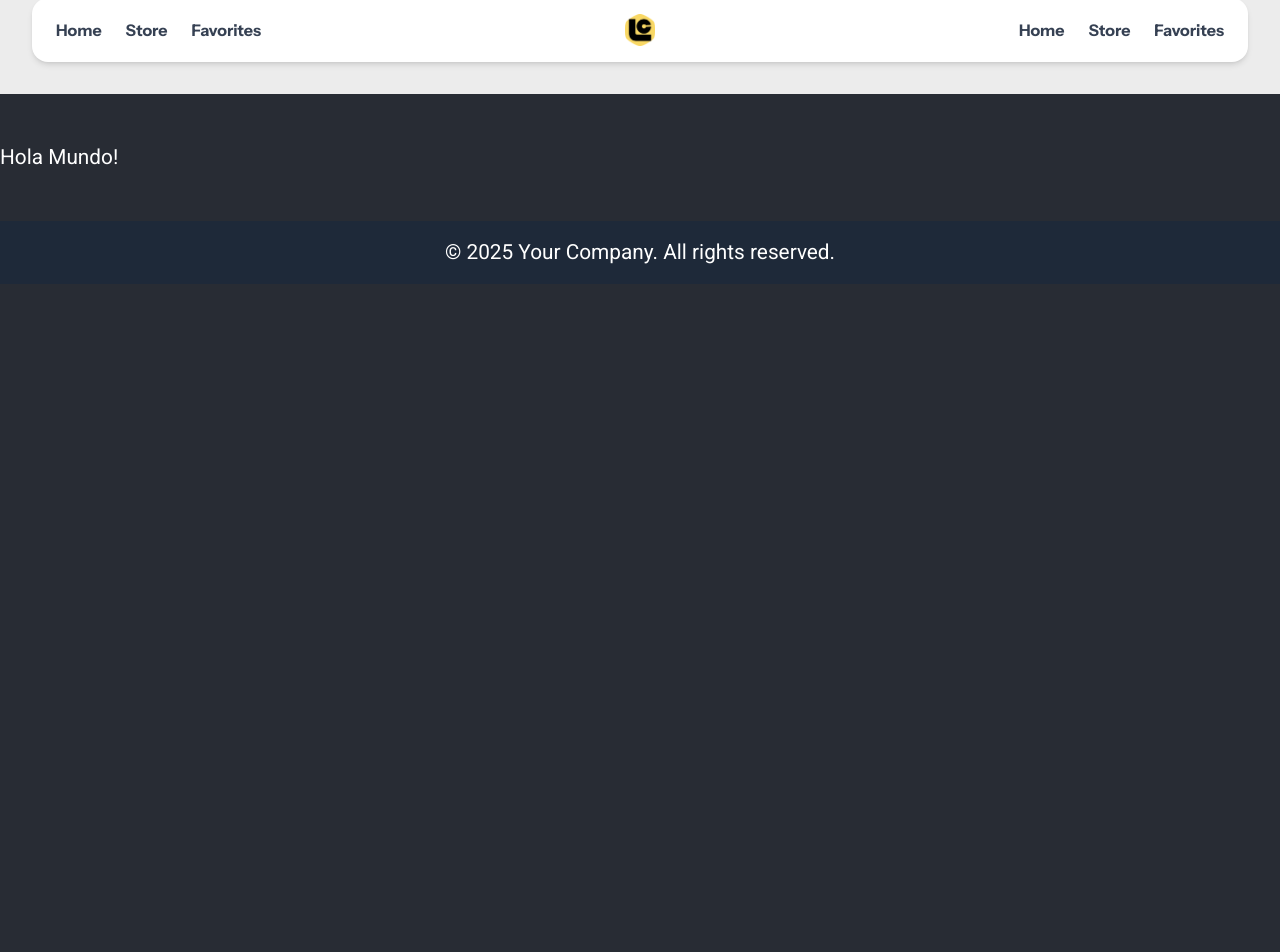
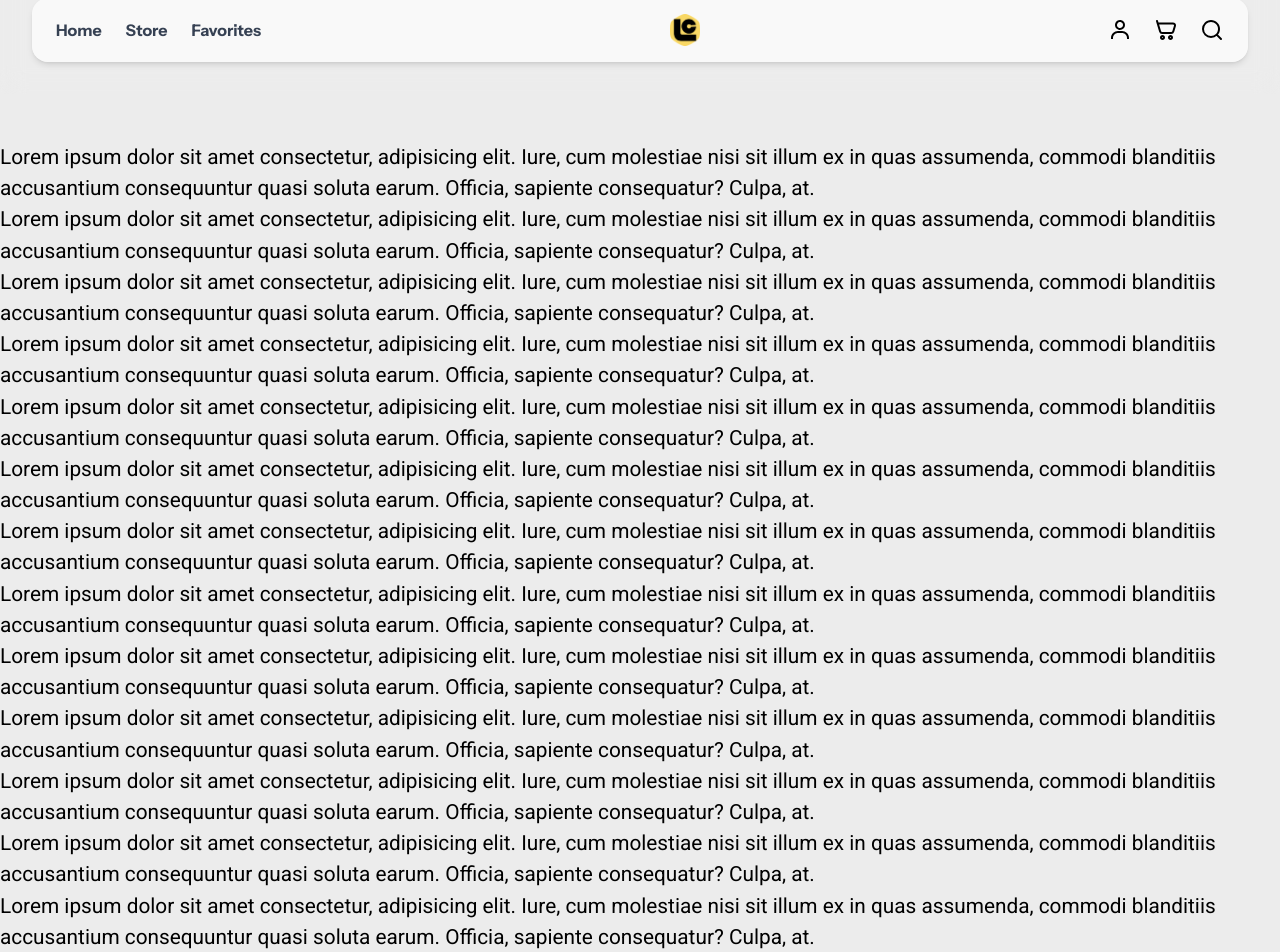
Before and after one commit to ivanparramartinez/ecommerce-frontend-react, a React (Vite) app: page / in a window 1280 px wide. Shown: the part 34-986 px from the top of the page. Before the commit the page ends 800 px from the top, so only its background shows below. Built offline with nearby package versions, Linux system fonts and the light colour scheme.

Commit message:
Added sticky header

```diff
--- a/src/App.css
+++ b/src/App.css
@@ -1,6 +1,6 @@
 body {
-  background-color: #282c34;
-  color: white;
+  background-color: #ECECEC;
+  color: black;
   font-family: "Roboto", sans-serif;
   font-size: 1.3rem;
 }
@@ -16,3 +16,7 @@ body {
   font-optical-sizing: auto;
   font-style: normal;
 }
+
+.header-spacer {
+  height: 80px; /* Adjust this value based on the header height */
+}
--- a/src/App.tsx
+++ b/src/App.tsx
@@ -1,15 +1,109 @@
-import './App.css'
-import MainLayout from './layouts/MainLayout'
+import "./App.css";
+import MainLayout from "./layouts/MainLayout";
 
 function App() {
-
   return (
     <>
       <MainLayout>
-        <h1>Hola Mundo!</h1>
+        <h1>
+          Lorem ipsum dolor sit amet consectetur, adipisicing elit. Iure, cum
+          molestiae nisi sit illum ex in quas assumenda, commodi blanditiis
+          accusantium consequuntur quasi soluta earum. Officia, sapiente
+          consequatur? Culpa, at.
+        </h1>
+        <h1>
+          Lorem ipsum dolor sit amet consectetur, adipisicing elit. Iure, cum
+          molestiae nisi sit illum ex in quas assumenda, commodi blanditiis
+          accusantium consequuntur quasi soluta earum. Officia, sapiente
+          consequatur? Culpa, at.
+        </h1>
+        <h1>
+          Lorem ipsum dolor sit amet consectetur, adipisicing elit. Iure, cum
+          molestiae nisi sit illum ex in quas assumenda, commodi blanditiis
+          accusantium consequuntur quasi soluta earum. Officia, sapiente
+          consequatur? Culpa, at.
+        </h1>
+        <h1>
+          Lorem ipsum dolor sit amet consectetur, adipisicing elit. Iure, cum
+          molestiae nisi sit illum ex in quas assumenda, commodi blanditiis
+          accusantium consequuntur quasi soluta earum. Officia, sapiente
+          consequatur? Culpa, at.
+        </h1>
+        <h1>
+          Lorem ipsum dolor sit amet consectetur, adipisicing elit. Iure, cum
+          molestiae nisi sit illum ex in quas assumenda, commodi blanditiis
+          accusantium consequuntur quasi soluta earum. Officia, sapiente
+          consequatur? Culpa, at.
+        </h1>
+        <h1>
+          Lorem ipsum dolor sit amet consectetur, adipisicing elit. Iure, cum
+          molestiae nisi sit illum ex in quas assumenda, commodi blanditiis
+          accusantium consequuntur quasi soluta earum. Officia, sapiente
+          consequatur? Culpa, at.
+        </h1>
+        <h1>
+          Lorem ipsum dolor sit amet consectetur, adipisicing elit. Iure, cum
+          molestiae nisi sit illum ex in quas assumenda, commodi blanditiis
+          accusantium consequuntur quasi soluta earum. Officia, sapiente
+          consequatur? Culpa, at.
+        </h1>
+        <h1>
+          Lorem ipsum dolor sit amet consectetur, adipisicing elit. Iure, cum
+          molestiae nisi sit illum ex in quas assumenda, commodi blanditiis
+          accusantium consequuntur quasi soluta earum. Officia, sapiente
+          consequatur? Culpa, at.
+        </h1>
+        <h1>
+          Lorem ipsum dolor sit amet consectetur, adipisicing elit. Iure, cum
+          molestiae nisi sit illum ex in quas assumenda, commodi blanditiis
+          accusantium consequuntur quasi soluta earum. Officia, sapiente
+          consequatur? Culpa, at.
+        </h1>
+        <h1>
+          Lorem ipsum dolor sit amet consectetur, adipisicing elit. Iure, cum
+          molestiae nisi sit illum ex in quas assumenda, commodi blanditiis
+          accusantium consequuntur quasi soluta earum. Officia, sapiente
+          consequatur? Culpa, at.
+        </h1>
+        <h1>
+          Lorem ipsum dolor sit amet consectetur, adipisicing elit. Iure, cum
+          molestiae nisi sit illum ex in quas assumenda, commodi blanditiis
+          accusantium consequuntur quasi soluta earum. Officia, sapiente
+          consequatur? Culpa, at.
+        </h1>
+        <h1>
+          Lorem ipsum dolor sit amet consectetur, adipisicing elit. Iure, cum
+          molestiae nisi sit illum ex in quas assumenda, commodi blanditiis
+          accusantium consequuntur quasi soluta earum. Officia, sapiente
+          consequatur? Culpa, at.
+        </h1>
+        <h1>
+          Lorem ipsum dolor sit amet consectetur, adipisicing elit. Iure, cum
+          molestiae nisi sit illum ex in quas assumenda, commodi blanditiis
+          accusantium consequuntur quasi soluta earum. Officia, sapiente
+          consequatur? Culpa, at.
+        </h1>
+        <h1>
+          Lorem ipsum dolor sit amet consectetur, adipisicing elit. Iure, cum
+          molestiae nisi sit illum ex in quas assumenda, commodi blanditiis
+          accusantium consequuntur quasi soluta earum. Officia, sapiente
+          consequatur? Culpa, at.
+        </h1>
+        <h1>
+          Lorem ipsum dolor sit amet consectetur, adipisicing elit. Iure, cum
+          molestiae nisi sit illum ex in quas assumenda, commodi blanditiis
+          accusantium consequuntur quasi soluta earum. Officia, sapiente
+          consequatur? Culpa, at.
+        </h1>
+        <h1>
+          Lorem ipsum dolor sit amet consectetur, adipisicing elit. Iure, cum
+          molestiae nisi sit illum ex in quas assumenda, commodi blanditiis
+          accusantium consequuntur quasi soluta earum. Officia, sapiente
+          consequatur? Culpa, at.
+        </h1>
       </MainLayout>
     </>
-  )
+  );
 }
 
-export default App
+export default App;
--- a/src/components/common/Header.tsx
+++ b/src/components/common/Header.tsx
@@ -1,47 +1,28 @@
-import React from "react";
+import React, { useEffect, useState } from "react";
 import logo from "../../assets/img/logo.png";
 
 const Header: React.FC = () => {
+  const [scrolled, setScrolled] = useState(false);
+
+  useEffect(() => {
+    const handleScroll = () => {
+      setScrolled(window.scrollY > 0);
+    };
+
+    window.addEventListener("scroll", handleScroll);
+    return () => {
+      window.removeEventListener("scroll", handleScroll);
+    };
+  }, []);
+
   return (
-    <header className="p-4 md:p-6 xl:p-8 bg-[#ECECEC]">
+    <>
+      <header className={`p-4 md:p-6 xl:p-8 sticky top-0 w-full z-50 backdrop-blur-md ${scrolled ? 'border-b border-gray-300' : ''}`}>
         <nav
-        className="mx-auto flex max-w-sm md:max-w-3xl lg:max-w-5xl xl:max-w-7xl items-center justify-between p-2 md:py-3 md:px-4 xl:py-4 xl:px-6 shadow-md rounded-lg md:rounded-xl lg:rounded-2xl bg-white instrument-sans font-bold text-base"
+          className="mx-auto flex max-w-sm md:max-w-3xl lg:max-w-5xl xl:max-w-7xl items-center justify-between p-2 md:py-3 md:px-4 xl:py-4 xl:px-6 shadow-md rounded-lg md:rounded-xl lg:rounded-2xl bg-white/70 instrument-sans font-bold text-base"
           aria-label="Global"
         >
-        <div className="flex items-center">
-          <nav className="">
-            <ul className="flex space-x-6">
-              <li>
-                <a href="/" className="text-gray-700 hover:text-gray-900">
-                  Home
-                </a>
-              </li>
-              <li>
-                <a
-                  href="/store"
-                  className="text-gray-700 hover:text-gray-900"
-                >
-                  Store
-                </a>
-              </li>
-              <li>
-                <a
-                  href="/favorites"
-                  className="text-gray-700 hover:text-gray-900"
-                >
-                  Favorites
-                </a>
-              </li>
-            </ul>
-          </nav>
-        </div>
-        <div className="flex lg:flex-initial">
-          <a href="#" className="-m-1.5 p-1.5">
-            <span className="sr-only">Luxury Couture</span>
-            <img alt="" src={logo} className="h-8 w-auto" />
-          </a>
-        </div>
-        <div className="flex items-center">
+          <div className="hidden lg:flex items-center">
             <nav className="">
               <ul className="flex space-x-6">
                 <li>
@@ -65,36 +46,78 @@ const Header: React.FC = () => {
               </ul>
             </nav>
           </div>
-      </nav>
-      {/* <div className="container mx-auto flex items-center justify-between py-4">
+          <div className="flex lg:flex-initial">
+            <a href="#" className="-m-1.5 p-1.5">
+              <span className="sr-only">Luxury Couture</span>
+              <img alt="" src={logo} className="h-8 w-auto" />
+            </a>
+          </div>
           <div className="flex items-center">
             <nav className="">
-                        <ul className="flex space-x-6">
-                        <li><a href="/" className="text-gray-700 hover:text-gray-900">Home</a></li>
-                        <li><a href="/store" className="text-gray-700 hover:text-gray-900">Store</a></li>
-                        <li><a href="/favorites" className="text-gray-700 hover:text-gray-900">Favorites</a></li>
+              <ul className="flex items-center space-x-6">
+                <li>
+                  <a href="/" className="text-gray-700 hover:text-gray-900">
+                    <svg
+                      width="24"
+                      height="24"
+                      viewBox="0 0 24 24"
+                      fill="none"
+                      xmlns="http://www.w3.org/2000/svg"
+                    >
+                      <path
+                        d="M12 2C11.0111 2 10.0444 2.29324 9.22215 2.84265C8.3999 3.39206 7.75904 4.17295 7.3806 5.08658C7.00216 6.00021 6.90315 7.00555 7.09607 7.97545C7.289 8.94536 7.7652 9.83627 8.46447 10.5355C9.16373 11.2348 10.0546 11.711 11.0245 11.9039C11.9945 12.0969 12.9998 11.9978 13.9134 11.6194C14.827 11.241 15.6079 10.6001 16.1573 9.77785C16.7068 8.95561 17 7.98891 17 7C17 5.67392 16.4732 4.40215 15.5355 3.46447C14.5979 2.52678 13.3261 2 12 2ZM12 10C11.4067 10 10.8266 9.82405 10.3333 9.49441C9.83994 9.16476 9.45542 8.69623 9.22836 8.14805C9.0013 7.59987 8.94189 6.99667 9.05764 6.41473C9.1734 5.83279 9.45912 5.29824 9.87868 4.87868C10.2982 4.45912 10.8328 4.1734 11.4147 4.05764C11.9967 3.94189 12.5999 4.0013 13.1481 4.22836C13.6962 4.45542 14.1648 4.83994 14.4944 5.33329C14.8241 5.82664 15 6.40666 15 7C15 7.79565 14.6839 8.55871 14.1213 9.12132C13.5587 9.68393 12.7956 10 12 10ZM21 21V20C21 18.1435 20.2625 16.363 18.9497 15.0503C17.637 13.7375 15.8565 13 14 13H10C8.14348 13 6.36301 13.7375 5.05025 15.0503C3.7375 16.363 3 18.1435 3 20V21H5V20C5 18.6739 5.52678 17.4021 6.46447 16.4645C7.40215 15.5268 8.67392 15 10 15H14C15.3261 15 16.5979 15.5268 17.5355 16.4645C18.4732 17.4021 19 18.6739 19 20V21H21Z"
+                        fill="black"
+                      />
+                    </svg>
+                  </a>
+                </li>
+                <li>
+                  <a href="/store" className="text-gray-700 hover:text-gray-900">
+                    <svg
+                      width="20"
+                      height="20"
+                      viewBox="0 0 20 20"
+                      fill="none"
+                      xmlns="http://www.w3.org/2000/svg"
+                    >
+                      <path
+                        d="M1.71 3.4H16.924C18.302 3.4 19.297 4.67 18.919 5.948L17.265 11.548C17.01 12.408 16.196 13 15.27 13H6.112C5.185 13 4.37 12.407 4.116 11.548L1.71 3.4ZM1.71 3.4L1 1M14.5 19C14.8978 19 15.2794 18.842 15.5607 18.5607C15.842 18.2794 16 17.8978 16 17.5C16 17.1022 15.842 16.7206 15.5607 16.4393C15.2794 16.158 14.8978 16 14.5 16C14.1022 16 13.7206 16.158 13.4393 16.4393C13.158 16.7206 13 17.1022 13 17.5C13 17.8978 13.158 18.2794 13.4393 18.5607C13.7206 18.842 14.1022 19 14.5 19ZM6.5 19C6.89782 19 7.27936 18.842 7.56066 18.5607C7.84196 18.2794 8 17.8978 8 17.5C8 17.1022 7.84196 16.7206 7.56066 16.4393C7.27936 16.158 6.89782 16 6.5 16C6.10218 16 5.72064 16.158 5.43934 16.4393C5.15804 16.7206 5 17.1022 5 17.5C5 17.8978 5.15804 18.2794 5.43934 18.5607C5.72064 18.842 6.10218 19 6.5 19Z"
+                        stroke="black"
+                        strokeWidth={2}
+                        strokeLinecap="round"
+                        strokeLinejoin="round"
+                      />
+                    </svg>
+                  </a>
+                </li>
+                <li>
+                  <a
+                    href="/favorites"
+                    className="text-gray-700 hover:text-gray-900"
+                  >
+                    <svg
+                      width="24"
+                      height="24"
+                      viewBox="0 0 24 24"
+                      fill="none"
+                      xmlns="http://www.w3.org/2000/svg"
+                    >
+                      <path
+                        d="M21.0002 21L16.6572 16.657M16.6572 16.657C17.4001 15.9141 17.9894 15.0321 18.3914 14.0615C18.7935 13.0909 19.0004 12.0506 19.0004 11C19.0004 9.94936 18.7935 8.90905 18.3914 7.93842C17.9894 6.96779 17.4001 6.08585 16.6572 5.34296C15.9143 4.60007 15.0324 4.01078 14.0618 3.60874C13.0911 3.20669 12.0508 2.99976 11.0002 2.99976C9.9496 2.99976 8.90929 3.20669 7.93866 3.60874C6.96803 4.01078 6.08609 4.60007 5.34321 5.34296C3.84288 6.84329 3 8.87818 3 11C3 13.1217 3.84288 15.1566 5.34321 16.657C6.84354 18.1573 8.87842 19.0002 11.0002 19.0002C13.122 19.0002 15.1569 18.1573 16.6572 16.657Z"
+                        stroke="black"
+                        strokeWidth={2}
+                        strokeLinecap="round"
+                        strokeLinejoin="round"
+                      />
+                    </svg>
+                  </a>
+                </li>
               </ul>
             </nav>
           </div>
-                <div className="flex items-center space-x-4">
-                    <button className="text-gray-700 hover:text-gray-900">
-                        <svg className="h-6 w-6" viewBox="0 0 24 24" fill="none" stroke="currentColor">
-                        <path d="M21 21l-6-6m2-5a7 7 0 11-14 0 7 7 0 0114 0z" />
-                        </svg>
-                    </button>
-                <button className="text-gray-700 hover:text-gray-900">
-                    <svg className="h-6 w-6" viewBox="0 0 24 24" fill="none" stroke="currentColor">
-                    <path d="M16 11V7a4 4 0 00-8 0v4M5 9h14l1 12H4L5 9z" />
-                    </svg>
-                </button>
-                <button className="text-gray-700 hover:text-gray-900">
-                    <svg className="h-6 w-6" viewBox="0 0 24 24" fill="none" stroke="currentColor">
-                    <path d="M15 17h5l-1.405-1.405A2.032 2.032 0 0118 14.158V11a6.002 6.002 0 00-4-5.659V5a2 2 0 10-4 0v.341C7.67 6.165 6 8.388 6 11v3.159c0 .538-.214 1.055-.595 1.436L5 17h5m6 0v1a3 3 0 11-6 0v-1m6 0H9" />
-                    </svg>
-                </button>
-                </div>
-            </div> */}
+        </nav>
       </header>
+    </>
   );
 };
 
```
Lines whose indentation alone changed are shown as unchanged.
